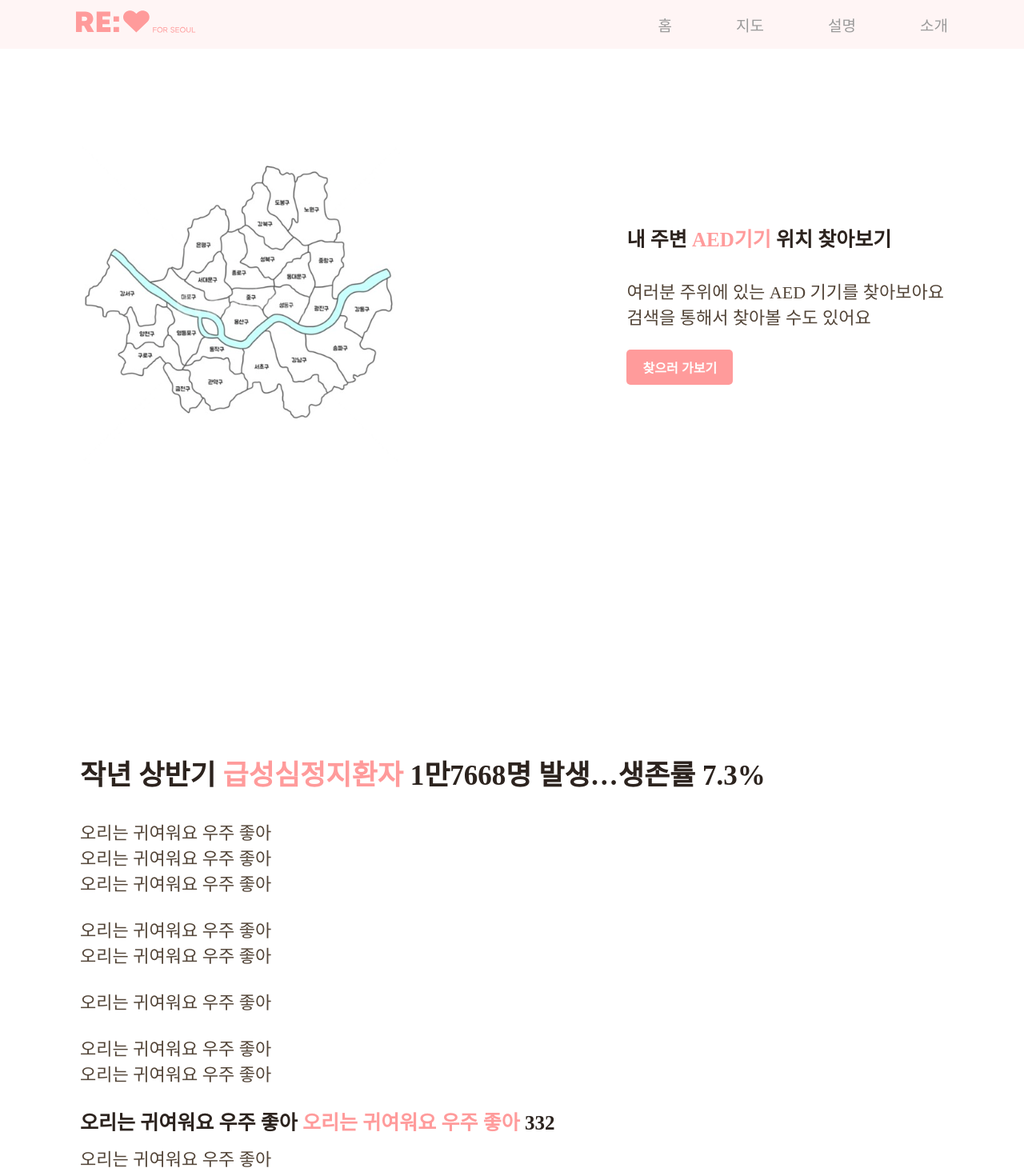
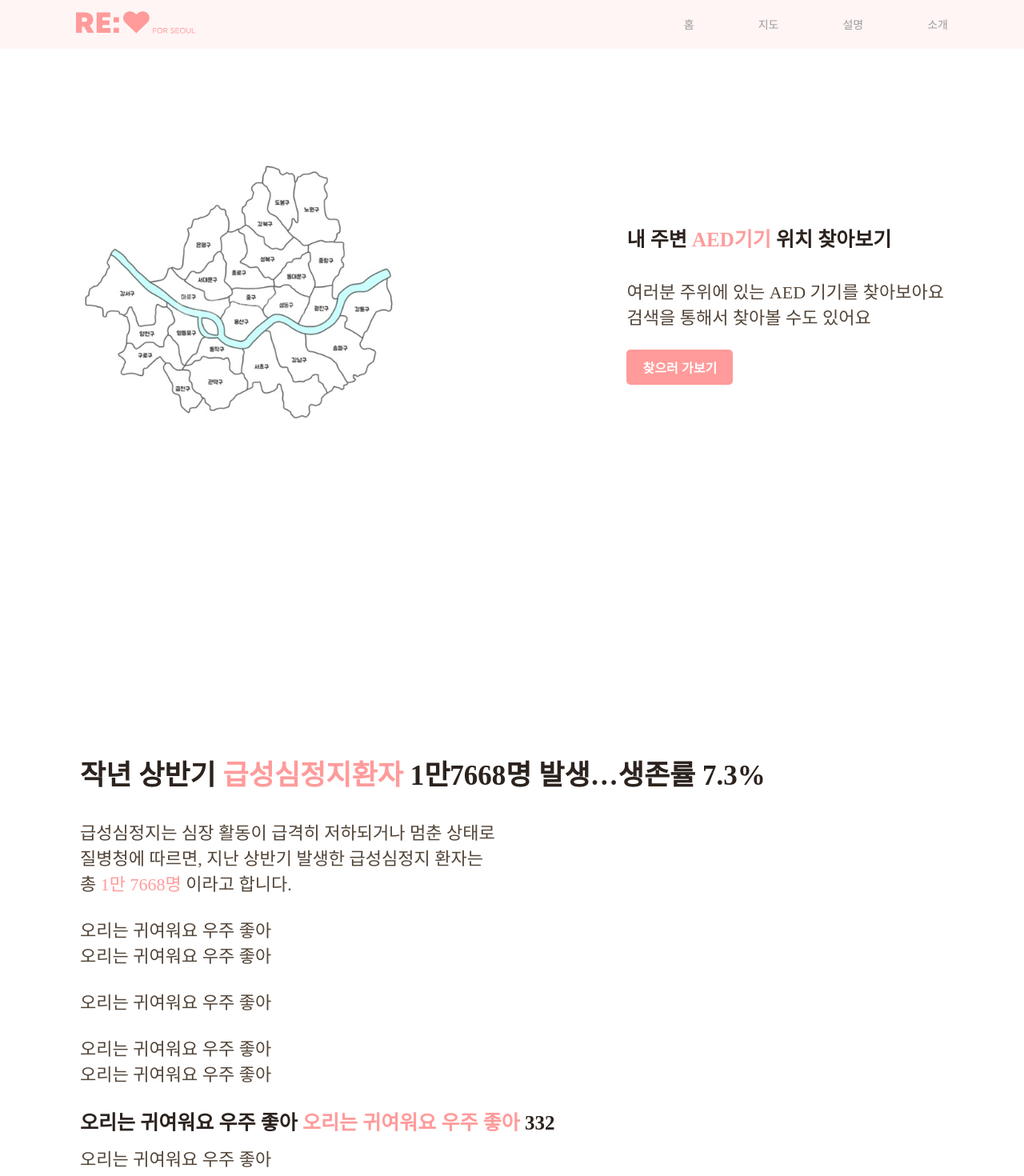
Before and after one commit to songyeon7/RE-HEART-renewal, a React (Create React App) app in the folder reheart/: page / in a window 1280 px wide. Shown: the top 1470 px of the page at 80% size. Built offline with nearby package versions, Linux system fonts and the light colour scheme.

Commit message:
메인페이지 내용 추가

```diff
--- a/reheart/src/components/Header.js
+++ b/reheart/src/components/Header.js
@@ -81,7 +81,7 @@ const Desktop = styled.div`
 const TextButton = styled(Link)`
   color: ${(props) => (props.navBar ? "var(--text-contents, #524437)" : "#9A9A9A")};
   font-family: 'Pretendard', sans-serif;
-  font-size: 19px;
+  font-size: 14px;
   font-style: normal;
   font-weight: 500;
   line-height: normal;
--- a/reheart/src/components/Main/MainContent.js
+++ b/reheart/src/components/Main/MainContent.js
@@ -14,9 +14,9 @@ const MainContent = ({scRef}) => {
             <Blank num={'4vh'}/>
             <Contents>
               <div >
-                오리는 귀여워요 우주 좋아<br/>
-                오리는 귀여워요 우주 좋아<br/>
-                오리는 귀여워요 우주 좋아<br/><br/>
+              급성심정지는 심장 활동이 급격히 저하되거나 멈춘 상태로<br/>
+              질병청에 따르면, 지난 상반기 발생한 급성심정지 환자는<br/>
+              총 <Point color={'#FF9B9B'}>1만 7668명</Point> 이라고 합니다.<br/><br/>
               </div>
               <div >
               오리는 귀여워요 우주 좋아<br/>
```
